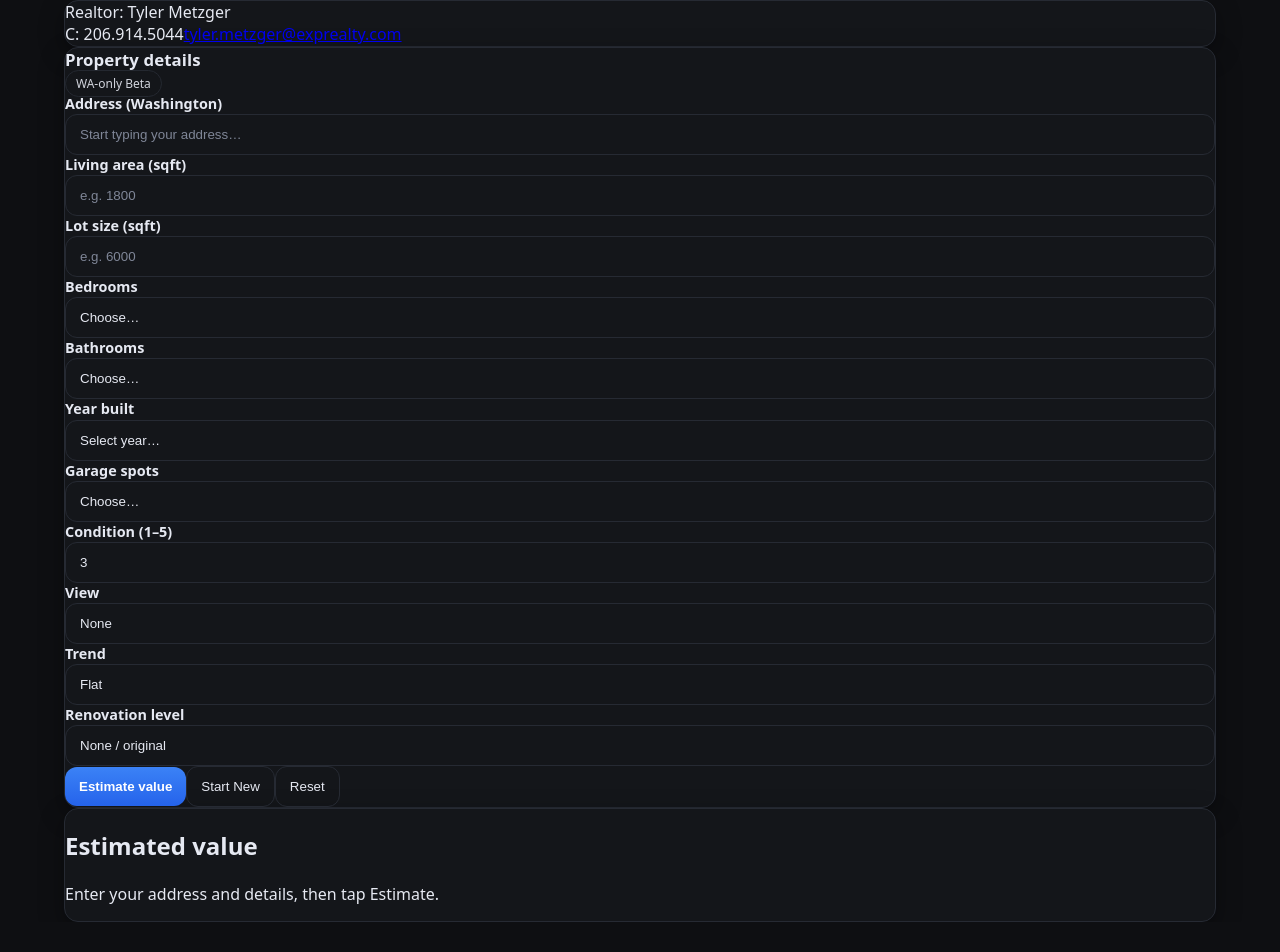
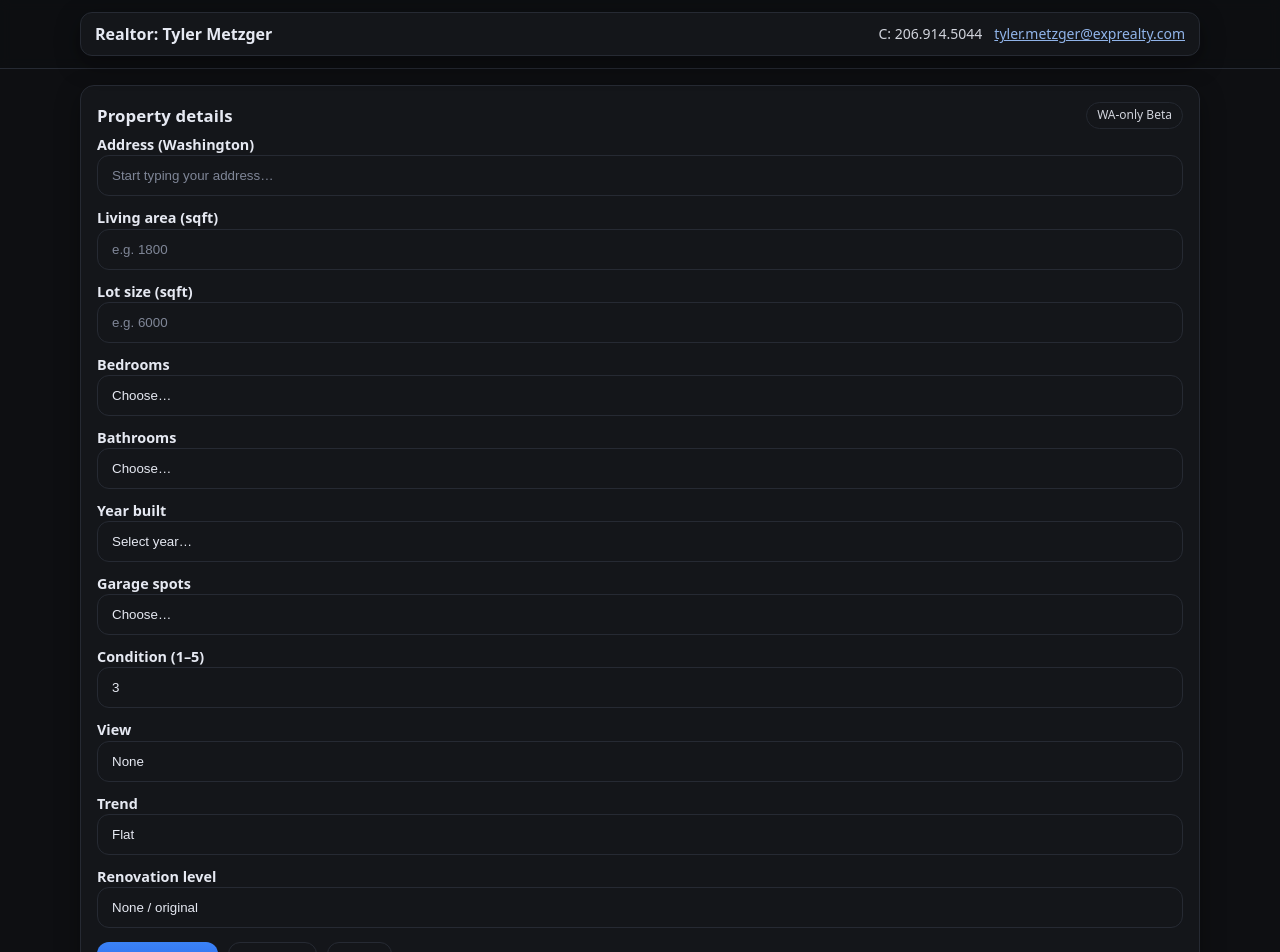
Before and after one commit to tmetz1987/home-valuation-clean, a Next.js app: page / in a window 1280 px wide. Shown: the top 952 px of the page. Before the commit the page ends 922 px from the top, so only its background shows below. Built offline with nearby package versions, Linux system fonts and the light colour scheme.

Commit message:
Update page.js

```diff
--- a/app/page.js
+++ b/app/page.js
@@ -29,14 +29,11 @@ export default function Page(){
   const [err,setErr]=useState(null);
   const [summary,setSummary]=useState(null);
 
-  // Address suggestions (pure DOM so Android keyboard stays open)
+  // Address suggestions (pure DOM to keep Android keyboard open)
   const sugBoxRef = useRef(null);
-
   useEffect(()=>{
     if (!addressRef.current || !sugBoxRef.current) return;
-
-    const input = addressRef.current;
-    const sugBox = sugBoxRef.current;
+    const input = addressRef.current, sugBox = sugBoxRef.current;
     let debounce;
 
     async function fetchSuggestions(q){
@@ -44,73 +41,57 @@ export default function Page(){
         const r = await fetch(`/api/places?q=${encodeURIComponent(q)}`, { cache: "no-store" });
         const data = await r.json();
         const list = data?.predictions || [];
-
         sugBox.innerHTML = "";
         list.forEach(p=>{
           const btn = document.createElement("button");
           btn.textContent = p.description;
           btn.className = "suggestion-item";
           btn.type = "button";
-          btn.onmousedown = e=>e.preventDefault(); // keep keyboard up
+          btn.onmousedown = e=>e.preventDefault(); // keep keyboard
           btn.onclick = ()=>{
             input.value = /,\s*WA\b/i.test(p.description) ? p.description : `${p.description}, WA`;
-            sugBox.style.display="none";
-            input.focus();
+            sugBox.style.display="none"; input.focus();
           };
           sugBox.appendChild(btn);
         });
         sugBox.style.display = list.length ? "block" : "none";
-      }catch(_e){
-        sugBox.innerHTML = "";
-        sugBox.style.display = "none";
+      }catch{ sugBox.innerHTML=""; sugBox.style.display="none"; }
     }
-    }
-
     function onInput(){
       const q = input.value.trim();
       if (debounce) clearTimeout(debounce);
-      if (q.length < 3) { sugBox.innerHTML=""; sugBox.style.display="none"; return; }
+      if (q.length < 3){ sugBox.innerHTML=""; sugBox.style.display="none"; return; }
       debounce = setTimeout(()=>fetchSuggestions(q), 300);
     }
-
     function onBlur(){ setTimeout(()=>{ sugBox.style.display="none"; }, 120); }
     function onFocus(){ if (sugBox.innerHTML.trim()) sugBox.style.display="block"; }
 
     input.addEventListener("input", onInput);
     input.addEventListener("blur", onBlur);
     input.addEventListener("focus", onFocus);
-    return ()=>{
-      input.removeEventListener("input", onInput);
-      input.removeEventListener("blur", onBlur);
-      input.removeEventListener("focus", onFocus);
-    };
+    return ()=>{ input.removeEventListener("input", onInput); input.removeEventListener("blur", onBlur); input.removeEventListener("focus", onFocus); };
   },[]);
 
-  // Year dropdown 2025 → 1900
-  const YEARS = useMemo(
-    () => Array.from({length: 2025 - 1900 + 1}, (_,i)=>2025 - i),
-    []
-  );
+  // Year options 2025 → 1900
+  const YEARS = useMemo(() => Array.from({length:2025-1900+1},(_,i)=>2025-i), []);
 
   function clearForm(){
-    for (const r of [sqftRef, lotRef, bedsRef, bathsRef, yearRef, garageRef, conditionRef]) {
-      if (r.current) r.current.value = "";
-    }
-    if (viewRef.current) viewRef.current.value = "none";
-    if (trendRef.current) trendRef.current.value = "flat";
-    if (renoRef.current) renoRef.current.value = "none";
+    for (const r of [sqftRef, lotRef, bedsRef, bathsRef, yearRef, garageRef, conditionRef]) r.current && (r.current.value = "");
+    viewRef.current && (viewRef.current.value = "none");
+    trendRef.current && (trendRef.current.value = "flat");
+    renoRef.current && (renoRef.current.value = "none");
     setRes(null); setSummary(null); setErr(null);
   }
   const startNew = clearForm;
 
   function downloadSummary(){
     const data = JSON.stringify({ summary, result: res }, null, 2);
-    const blob = new Blob([data], { type: "application/json" });
+    const blob = new Blob([data], { type:"application/json" });
     const url = URL.createObjectURL(blob);
     const a = document.createElement("a");
     a.href = url; a.download = "valuation-summary.json";
-    document.body.appendChild(a); a.click();
-    a.remove(); URL.revokeObjectURL(url);
+    document.body.appendChild(a); a.click(); a.remove();
+    URL.revokeObjectURL(url);
   }
 
   async function onEstimate(){
@@ -129,14 +110,9 @@ export default function Page(){
         marketTrend: trendRef.current?.value || "flat",
         renovations: { level: renoRef.current?.value || "none" }
       };
-
-      if(payload.renovations.level === "some") {
-        payload.renovations = { kitchen: true, bath: true };
-      } else if(payload.renovations.level === "major") {
-        payload.renovations = { kitchen: true, bath: true, roof: true, hvac: true, windows: true };
-      } else {
-        payload.renovations = {};
-      }
+      if(payload.renovations.level === "some") payload.renovations = { kitchen:true, bath:true };
+      else if(payload.renovations.level === "major") payload.renovations = { kitchen:true, bath:true, roof:true, hvac:true, windows:true };
+      else payload.renovations = {};
 
       setSummary({
         Address: payload.address,
@@ -152,21 +128,16 @@ export default function Page(){
         "Renovation level": renoRef.current?.value || "none"
       });
 
-      const r=await fetch("/api/estimate",{
-        method:"POST",
-        headers:{"Content-Type":"application/json"},
-        body:JSON.stringify(payload)
-      });
-      const data=await r.json();
+      const r = await fetch("/api/estimate",{ method:"POST", headers:{ "Content-Type":"application/json" }, body:JSON.stringify(payload) });
+      const data = await r.json();
       if(!r.ok) throw new Error(data?.error||"Failed");
-
-      await delay(6000);  // 6 seconds for the 3-bar loader
+      await delay(6000); // matches 3-bar loader rhythm
       setRes(data);
     }catch(e){ setErr(e.message); }
     finally{ setLoading(false); }
   }
 
-  const Field=({label,children})=>(
+  const Field = ({label,children}) => (
     <div className="space-y-1">
       <div className="label">{label}</div>
       {children}
@@ -175,19 +146,16 @@ export default function Page(){
 
   return (
     <>
-      {/* Loading overlay with 3 bars */}
       {loading && (
         <div className="loading-overlay">
           <div className="loader-card">
-            <div className="mb-4 font-semibold">Loading Home Value</div>
-
+            <div className="mb-3 font-semibold">Loading Home Value</div>
             <div className="bars">
               <div className="bar bar1" style={{"--dur":"2.2s"}} />
               <div className="bar bar2" style={{"--dur":"3.1s"}} />
               <div className="bar bar3" style={{"--dur":"1.7s"}} />
             </div>
-
-            <div className="mt-4 text-sm" style={{color:"var(--muted)"}}>
+            <div className="mt-3" style={{color:"var(--muted)", fontSize:14}}>
               Analyzing nearby sales and features…
             </div>
           </div>
@@ -195,25 +163,21 @@ export default function Page(){
       )}
 
       {/* Sticky contact bar */}
-      <div className="sticky top-0 z-50 w-full backdrop-blur supports-[backdrop-filter]:bg-black/30">
-        <div className="mx-auto max-w-6xl p-4 md:p-6">
-          <div className="card p-4 md:p-5 flex flex-col md:flex-row md:items-center md:justify-between gap-2">
-            <div className="text-lg font-semibold">Realtor: Tyler Metzger</div>
-            <div className="text-sm opacity-80">
-              <span className="mr-4">C: 206.914.5044</span>
-              <a href="mailto:tyler.metzger@exprealty.com" className="underline">
-                tyler.metzger@exprealty.com
-              </a>
+      <div className="topbar">
+        <div className="mx-auto max-w-6xl" style={{padding:"12px 16px"}}>
+          <div className="card" style={{padding:"10px 14px", display:"flex", gap:"12px", alignItems:"center", justifyContent:"space-between"}}>
+            <div style={{fontWeight:600}}>Realtor: Tyler Metzger</div>
+            <div style={{fontSize:14, opacity:.9}}>
+              <span style={{marginRight:12}}>C: 206.914.5044</span>
+              <a href="mailto:tyler.metzger@exprealty.com">tyler.metzger@exprealty.com</a>
             </div>
           </div>
         </div>
       </div>
 
-      <main className="mx-auto max-w-6xl p-4 md:p-8 grid md:grid-cols-5 gap-6">
-        {/* LEFT: form */}
-        <div className="md:col-span-3 space-y-4">
-          <div className="card p-5 space-y-4">
-            <div className="flex items-center justify-between flex-wrap gap-2">
+      <main className="mx-auto max-w-6xl" style={{padding:"16px 16px 32px"}}>
+        <div className="card" style={{padding:16}}>
+          <div style={{display:"flex", alignItems:"center", justifyContent:"space-between", gap:8, flexWrap:"wrap", marginBottom:6}}>
             <h1 className="section-title">Property details</h1>
             <span className="badge">WA-only Beta</span>
           </div>
@@ -223,119 +187,120 @@ export default function Page(){
             <div className="relative">
               <input
                 ref={addressRef}
-                  className="input input-outline w-full"
+                className="input"
                 placeholder="Start typing your address…"
                 autoComplete="off" autoCorrect="off" autoCapitalize="none" spellCheck={false}
               />
-                <div ref={sugBoxRef} className="suggestion-panel" style={{display:"none"}}></div>
+              <div ref={sugBoxRef} className="suggestion-panel" style={{display:"none"}} />
             </div>
           </Field>
 
-            <div className="grid grid-cols-1 sm:grid-cols-2 gap-3">
+          {/* Grid 2 cols on >=sm */}
+          <div style={{display:"grid", gridTemplateColumns:"1fr", gap:12, marginTop:12}}>
+            <div style={{display:"grid", gridTemplateColumns:"1fr", gap:12}}>
               <Field label="Living area (sqft)">
-                <input ref={sqftRef} className="input input-outline" type="text" inputMode="numeric" placeholder="e.g. 1800" />
+                <input ref={sqftRef} className="input" type="text" inputMode="numeric" placeholder="e.g. 1800" />
               </Field>
               <Field label="Lot size (sqft)">
-                <input ref={lotRef} className="input input-outline" type="text" inputMode="numeric" placeholder="e.g. 6000" />
+                <input ref={lotRef} className="input" type="text" inputMode="numeric" placeholder="e.g. 6000" />
               </Field>
+            </div>
 
+            <div style={{display:"grid", gridTemplateColumns:"1fr", gap:12}}>
               <Field label="Bedrooms">
-                <select ref={bedsRef} className="input input-outline" defaultValue="">
+                <select ref={bedsRef} className="input" defaultValue="">
                   <option value="" disabled>Choose…</option>
                   {Array.from({length:10},(_,i)=>i).map(n=>(<option key={n} value={n}>{n}</option>))}
                 </select>
               </Field>
               <Field label="Bathrooms">
-                <select ref={bathsRef} className="input input-outline" defaultValue="">
+                <select ref={bathsRef} className="input" defaultValue="">
                   <option value="" disabled>Choose…</option>
                   {Array.from({length:10},(_,i)=>i).map(n=>(<option key={n} value={n}>{n}</option>))}
                 </select>
               </Field>
+            </div>
 
-              {/* Year built dropdown 2025→1900 */}
+            <div style={{display:"grid", gridTemplateColumns:"1fr", gap:12}}>
               <Field label="Year built">
-                <select ref={yearRef} className="input input-outline" defaultValue="">
+                <select ref={yearRef} className="input" defaultValue="">
                   <option value="" disabled>Select year…</option>
                   {YEARS.map(y => (<option key={y} value={y}>{y}</option>))}
                 </select>
               </Field>
-
               <Field label="Garage spots">
-                <select ref={garageRef} className="input input-outline" defaultValue="">
+                <select ref={garageRef} className="input" defaultValue="">
                   <option value="" disabled>Choose…</option>
                   {Array.from({length:7},(_,i)=>i).map(n=>(<option key={n} value={n}>{n}</option>))}
                 </select>
               </Field>
             </div>
 
-            <div className="grid grid-cols-1 sm:grid-cols-3 gap-3">
+            <div style={{display:"grid", gridTemplateColumns:"1fr", gap:12}}>
               <Field label="Condition (1–5)">
-                <select ref={conditionRef} className="input input-outline" defaultValue="3">
+                <select ref={conditionRef} className="input" defaultValue="3">
                   {[1,2,3,4,5].map(n=>(<option key={n} value={n}>{n}</option>))}
                 </select>
               </Field>
               <Field label="View">
-                <select ref={viewRef} className="input input-outline" defaultValue="none">
+                <select ref={viewRef} className="input" defaultValue="none">
                   <option value="none">None</option>
                   <option value="city">City</option>
                   <option value="mountain">Mountain</option>
                   <option value="water">Water</option>
                 </select>
               </Field>
+            </div>
+
             <Field label="Trend">
-                <select ref={trendRef} className="input input-outline" defaultValue="flat">
+              <select ref={trendRef} className="input" defaultValue="flat">
                 <option value="declining">Declining</option>
                 <option value="flat">Flat</option>
                 <option value="rising">Rising</option>
               </select>
             </Field>
-            </div>
 
             <Field label="Renovation level">
-              <select ref={renoRef} className="input input-outline" defaultValue="none">
+              <select ref={renoRef} className="input" defaultValue="none">
                 <option value="none">None / original</option>
                 <option value="some">Some updates (kitchen/bath)</option>
                 <option value="major">Major remodel</option>
               </select>
             </Field>
+          </div>
 
-            <div className="flex gap-2 flex-wrap">
+          <div style={{display:"flex", gap:10, flexWrap:"wrap", marginTop:14}}>
             <button type="button" onClick={onEstimate} disabled={loading} className="btn">Estimate value</button>
             <button type="button" onClick={startNew} className="btn-secondary">Start New</button>
             <button type="button" onClick={clearForm} className="btn-secondary">Reset</button>
           </div>
-            {err && <div style={{color:"#f87171",fontSize:12}}>{err}</div>}
-          </div>
+          {err && <div style={{color:"#f87171",fontSize:12, marginTop:8}}>{err}</div>}
         </div>
 
-        {/* RIGHT: results & summary */}
-        <div className="md:col-span-2 space-y-4">
-          <div className="card p-5">
-            <h2 className="text-base font-semibold mb-3">Estimated value</h2>
-            {!res && <p className="text-sm">Enter your address and details, then tap Estimate.</p>}
+        {/* Results */}
+        <div className="card" style={{padding:16, marginTop:16}}>
+          <div className="section-title" style={{marginBottom:8}}>Estimated value</div>
+          {!res && <p style={{fontSize:14, color:"var(--muted)", margin:0}}>Enter your address and details, then tap Estimate.</p>}
           {res && (
-              <div className="space-y-3">
-                <div className="text-3xl font-bold">{currency(res.estimate)}</div>
-                <div className="text-sm">Range: {currency(res.low)} – {currency(res.high)}</div>
-                <div className="border rounded-xl p-3">
-                  <div className="text-xs">Used $/sqft</div>
-                  <div className="text-lg font-semibold">{currency(res.ppsfUsed)}/sqft</div>
+            <div style={{display:"grid", gap:12}}>
+              <div style={{fontWeight:800, fontSize:"1.8rem"}}>{currency(res.estimate)}</div>
+              <div style={{fontSize:14, color:"var(--muted)"}}>Range: {currency(res.low)} – {currency(res.high)}</div>
+              <div className="card" style={{padding:12}}>
+                <div style={{fontSize:12, color:"var(--muted)"}}>Used $/sqft</div>
+                <div style={{fontWeight:700, fontSize:"1.1rem"}}>{currency(res.ppsfUsed)}/sqft</div>
               </div>
 
               {summary && (
-                  <div className="mt-2">
-                    <div className="text-sm font-medium mb-2">Your inputs</div>
+                <div>
+                  <div style={{fontSize:14, fontWeight:600, marginBottom:8}}>Your inputs</div>
                   <table className="summary-table">
                     <tbody>
                     {Object.entries(summary).map(([k,v])=>(
-                          <tr key={k}>
-                            <th>{k}</th>
-                            <td>{String(v ?? "")}</td>
-                          </tr>
+                      <tr key={k}><th>{k}</th><td>{String(v ?? "")}</td></tr>
                     ))}
                     </tbody>
                   </table>
-                    <div className="mt-3 flex gap-2 flex-wrap">
+                  <div style={{display:"flex", gap:10, flexWrap:"wrap", marginTop:10}}>
                     <button type="button" className="btn-secondary" onClick={downloadSummary}>Download</button>
                     <button type="button" className="btn-secondary" onClick={startNew}>Start New</button>
                     <button type="button" className="btn-secondary" onClick={clearForm}>Reset</button>
@@ -345,7 +310,6 @@ export default function Page(){
             </div>
           )}
         </div>
-        </div>
       </main>
     </>
   );
```
Lines whose indentation alone changed are shown as unchanged.
